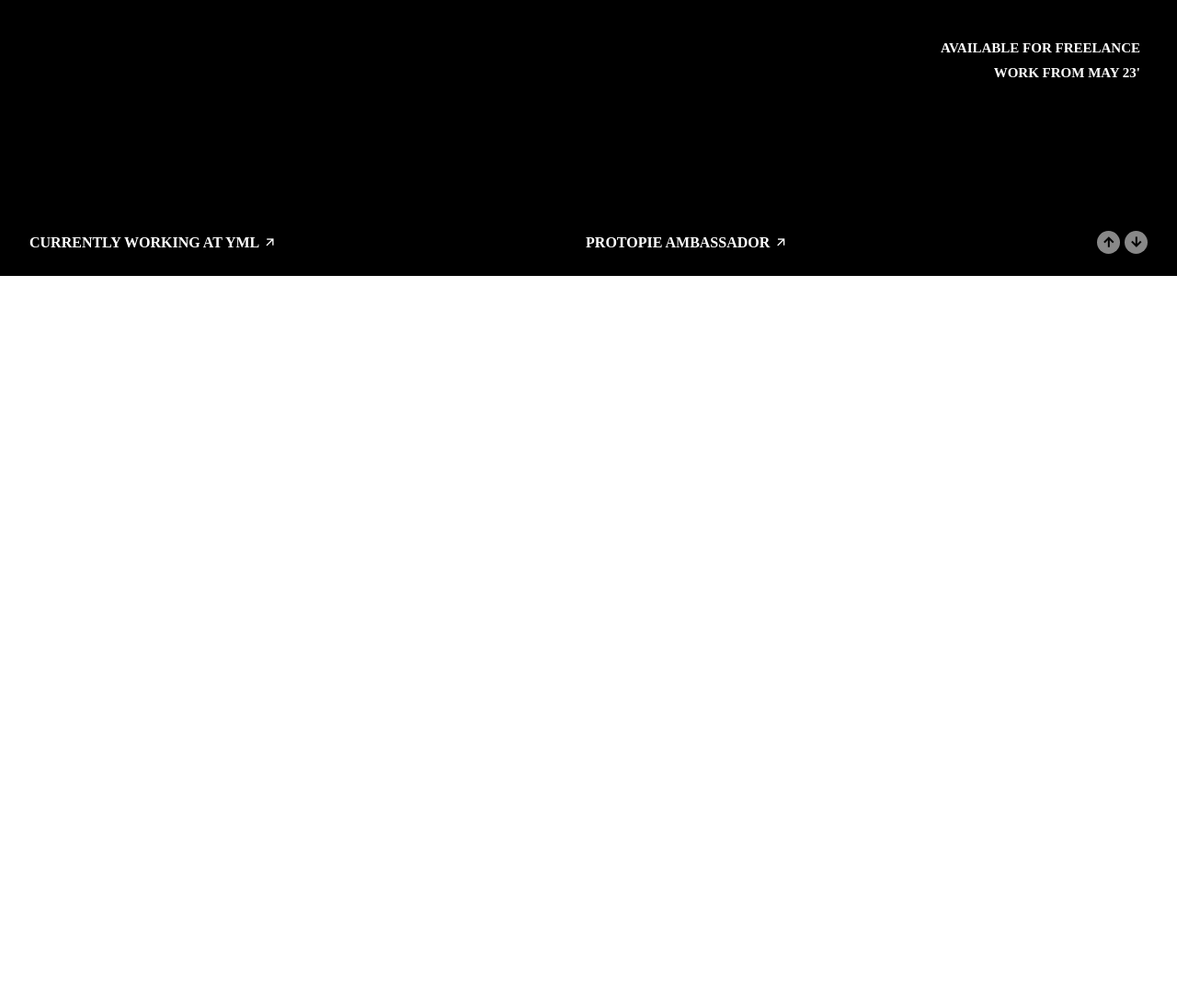
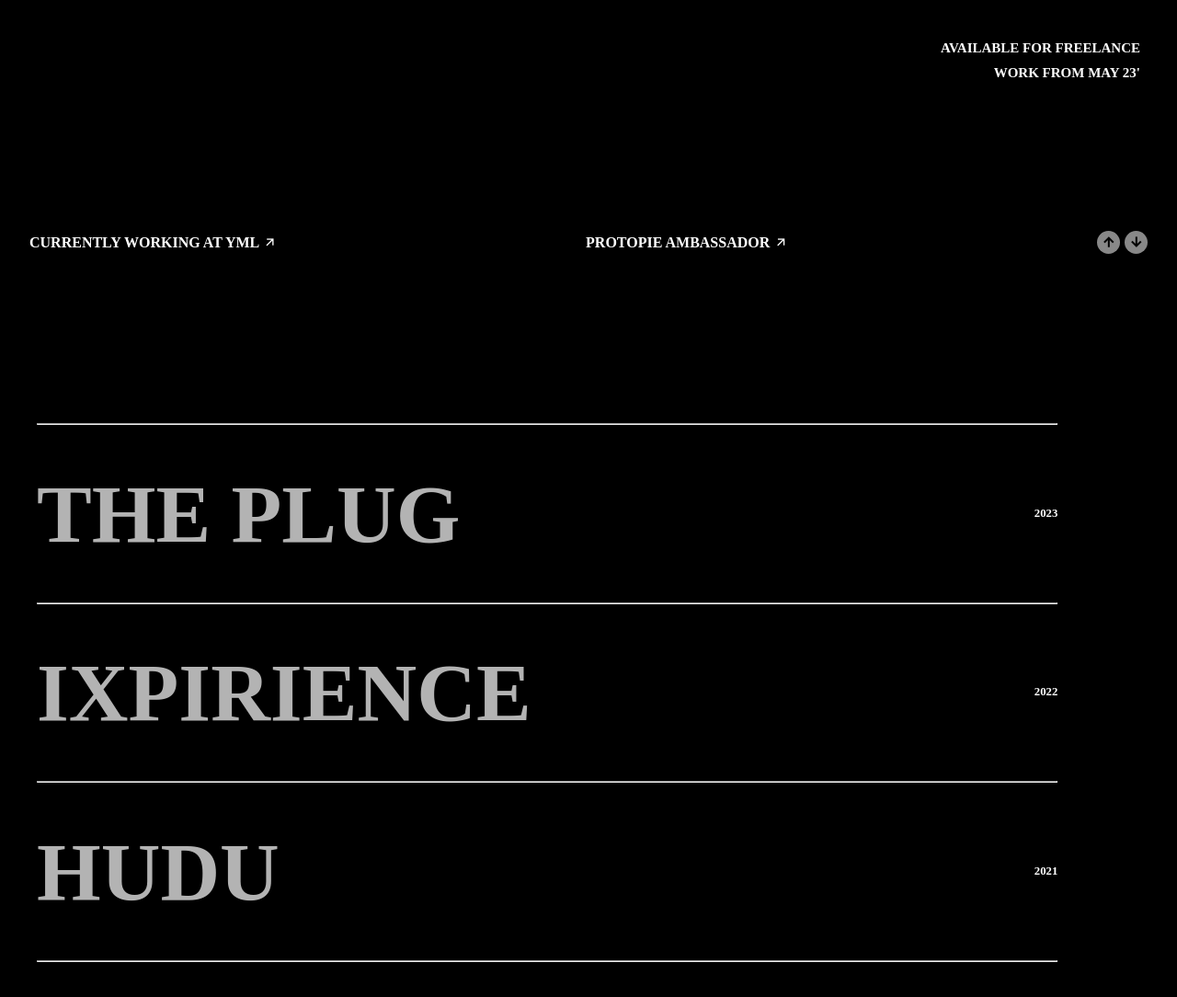
Before and after one commit to theonly-rm/Awwwarded-Website-1-CU, a plain HTML site: page index.html in a window 1280 px wide. Shown: the part 500-1584 px from the top of the page at 92% size. Before the commit the page ends 800 px from the top, so only its background shows below. Drawn offline with nearby package versions, Linux system fonts and the light colour scheme.

Commit message:
Projects div done

```diff
--- a/index.html
+++ b/index.html
@@ -37,6 +37,30 @@
                 </div>
             </div>
         </div>
+
+        <div class="second-hero">
+            <div class="projects">
+                <hr>
+                <div class="project1 project-flex">
+                    <img src="/plug.png">
+                    <h1>THE PLUG</h1>
+                    <h5>2023</h5>
+                </div>
+                <hr>
+                <div class="project2 project-flex">
+                    <img src="/ixperience.png">
+                    <h1>IXPIRIENCE</h1>
+                    <h5>2022</h5>
+                </div>
+                <hr>
+                <div class="project3 project-flex">
+                    <img src="/hudu.png">
+                    <h1>HUDU</h1>
+                    <h5>2021</h5>
+                </div>
+                <hr>
+            </div>
+        </div>
     </div>
 
 </body>
--- a/style.css
+++ b/style.css
@@ -114,3 +114,40 @@ html, body {
     font-weight: 800;
     border-radius: 50%;
 }
+
+.second-hero {
+    background-color: black;
+    padding-top: 120px;
+    padding-bottom: 50px;
+}
+.projects {
+    background-color: black;
+    color: white;
+    width: 93%;
+    height: 100vh;
+    padding: 40px;
+}
+
+.project-flex {
+    position: relative;
+    display: flex;
+    align-items: center;
+    justify-content: space-between;
+    padding: 3.5vw 0;
+}
+
+.projects h1 {
+    font-size: 7vw;
+    opacity: 0.7;
+}
+
+.projects h5{
+    font-size: 1vw;
+}
+
+.projects img {
+    position: absolute;
+    height: 140%;
+    z-index: 999;
+    display: none;
+}
```
Also changed, not shown: hudu.png (added), ixperience.png (added), plug.png (added).
